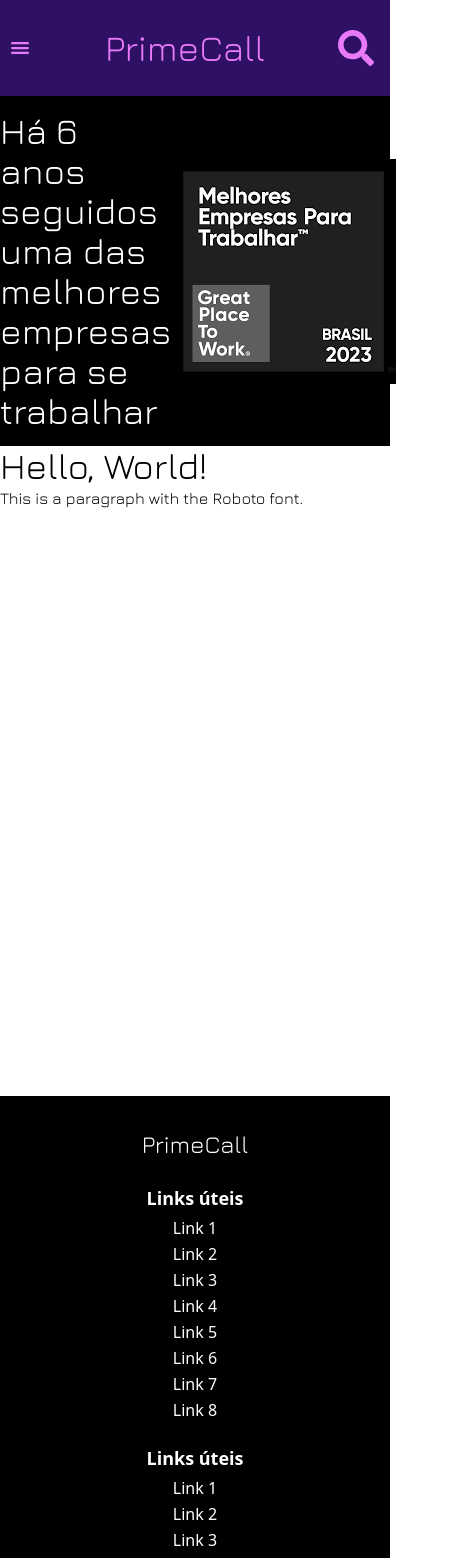
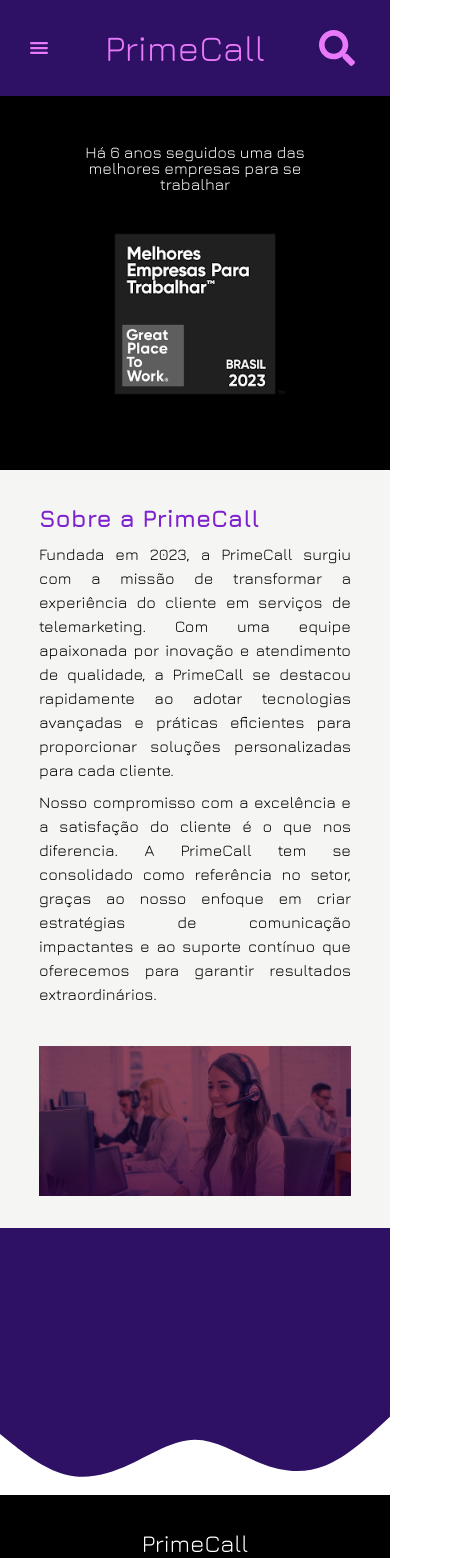
Before and after one commit to Ighor-A-Oliveira/PrimeCall, a React (Vite) app: page / in a window 390 px wide. Shown: the top 1558 px of the page, 460 px wide, since content can reach past the window. Built offline with nearby package versions, Linux system fonts and the light colour scheme.

Commit message:
add a about us section to the home page, need to redo the footer since it is not responsive and it is causing issues on smaller devices

```diff
--- a/src/pages/Footer.jsx
+++ b/src/pages/Footer.jsx
@@ -45,8 +45,8 @@ export default function Footer() {
         </div>
       </div>
 
-      <div className="md:w-[87%] h-[150px] sm:w-full flex mt-6">
-        <div className="w-[65%] sm:w-full flex items-center flex-row sm:justify-between pr-14 ">
+      <div className="md:w-[87%] h-[150px] sm:w-full flex mt-6 hidden">
+        <div className="w-[65%] sm:w-full flex items-center sm:flex-col md:flex-row sm:justify-between pr-14 ">
           <div className="">
             <Link className="cursor-pointer">
                   Configurações de cookies
@@ -69,12 +69,12 @@ export default function Footer() {
           </div>
         </div>
 
-        <div className="w-[30%] flex justify-center items-center flex-col">
+        <div className="w-[30%] flex justify-center items-center flex-col hidden">
           <div>
             <p>Siga-nos nas redes sociais:</p>
           </div>
 
-          <div className="flex justify-center items-center">
+          <div className="flex justify-center items-center ">
             <Link>
               <FaSquareXTwitter  className="text-4xl text-fuchsia-400 cursor-pointer"/>
             </Link>
--- a/src/pages/Home.jsx
+++ b/src/pages/Home.jsx
@@ -1,13 +1,38 @@
 
 export default function Home() {
   return (
-    <div className="font-jura min-h-[1000px] w-full">
-      <div className="bg-black min-h-[350px] flex justify-around items-center">
-        <p className="text-white text-4xl">Há 6 anos seguidos uma das melhores empresas para se trabalhar</p>
-        <img src="/assets/images/gptw.png" alt="" />
+    <div className="font-jura min-h-[1000px] max-w-full">
+      {/*faixa*/}
+      <div className="bg-black flex justify-center items-center w-full">
+      <div className=" min-h-[470px] lg:min-h-[500px] max-w-[80%] flex lg:justify-around items-center w-full flex-col lg:flex-row">
+        <p className="text-white mt-36 lg:mt-0 mb-8 lg:mb-0 lg:text-4xl sm:text-base max-w-[90%] text-center">Há 6 anos seguidos uma das melhores empresas para se trabalhar</p>
+        <img className="max-w-[180px] sm:max-w-[200px] lg:max-w-[600px]" src="/assets/images/gptw.png"  alt="" />
       </div>
-      <h1 className="text-4xl">Hello, World!</h1>
-      <p className="text-base">This is a paragraph with the Roboto font.</p>
+      </div>
+
+      {/*conteudo*/}
+      <div className="bg-stone-100 min-h-[300px] flex justify-center py-8">
+        <div className="flex justify-around items-center max-w-[80%] flex-col lg:flex-row">
+          <div className="lg:px-6 text-justify max-w-[100%] lg:max-w-[60%]">
+            <p className="text-purple-700 text-2xl md:text-3xl mb-2 font-bold">Sobre a PrimeCall</p>
+            <p className="text-base sm:text-lg mb-2">Fundada em 2023, a PrimeCall surgiu com a missão de transformar a experiência do cliente em serviços de telemarketing. Com uma equipe apaixonada por inovação e atendimento de qualidade, a PrimeCall se destacou rapidamente ao adotar tecnologias avançadas e práticas eficientes para proporcionar soluções personalizadas para cada cliente.</p>
+            <p className="text-base sm:text-lg mb-2">Nosso compromisso com a excelência e a satisfação do cliente é o que nos diferencia. A PrimeCall tem se consolidado como referência no setor, graças ao nosso enfoque em criar estratégias de comunicação impactantes e ao suporte contínuo que oferecemos para garantir resultados extraordinários.</p>
+          </div>
+          <div className="mt-8 md:mt-0 max-w-[100%] max-h-auto ">
+            <img src="/assets/images/image-main-page-3.jpeg" className="w-full h-full" alt="" />
+          </div>
+        </div>
+      </div>
+
+
+      <div className="h-[180px] md:h-[350px]  bg-violet-950"></div>
+      <svg className="block md:hidden" xmlns="http://www.w3.org/2000/svg" viewBox="0 0 1440 320">
+        <path fill="#2e1065" d="M0,96L40,128C80,160,160,224,240,245.3C320,267,400,245,480,208C560,171,640,117,720,117.3C800,117,880,171,960,202.7C1040,235,1120,245,1200,213.3C1280,181,1360,107,1400,69.3L1440,32L1440,0L1400,0C1360,0,1280,0,1200,0C1120,0,1040,0,960,0C880,0,800,0,720,0C640,0,560,0,480,0C400,0,320,0,240,0C160,0,80,0,40,0L0,0Z"></path>
+      </svg>
+      <svg className="md:block hidden" xmlns="http://www.w3.org/2000/svg" viewBox="0 0 1440 320">
+        <path fill="#2e1065" d="M0,288L12.6,261.3C25.3,235,51,181,76,176C101.1,171,126,213,152,202.7C176.8,192,202,128,227,96C252.6,64,278,64,303,69.3C328.4,75,354,85,379,106.7C404.2,128,429,160,455,154.7C480,149,505,107,531,96C555.8,85,581,107,606,133.3C631.6,160,657,192,682,224C707.4,256,733,288,758,250.7C783.2,213,808,107,834,101.3C858.9,96,884,192,909,240C934.7,288,960,288,985,293.3C1010.5,299,1036,309,1061,282.7C1086.3,256,1112,192,1137,176C1162.1,160,1187,192,1213,202.7C1237.9,213,1263,203,1288,165.3C1313.7,128,1339,64,1364,48C1389.5,32,1415,64,1427,80L1440,96L1440,0L1427.4,0C1414.7,0,1389,0,1364,0C1338.9,0,1314,0,1288,0C1263.2,0,1238,0,1213,0C1187.4,0,1162,0,1137,0C1111.6,0,1086,0,1061,0C1035.8,0,1011,0,985,0C960,0,935,0,909,0C884.2,0,859,0,834,0C808.4,0,783,0,758,0C732.6,0,707,0,682,0C656.8,0,632,0,606,0C581.1,0,556,0,531,0C505.3,0,480,0,455,0C429.5,0,404,0,379,0C353.7,0,328,0,303,0C277.9,0,253,0,227,0C202.1,0,177,0,152,0C126.3,0,101,0,76,0C50.5,0,25,0,13,0L0,0Z"></path>
+      </svg>
+      <p className="text-base"></p>
     </div>
   )
 }
--- a/src/pages/Navbar.jsx
+++ b/src/pages/Navbar.jsx
@@ -5,8 +5,8 @@ import { FaSearch } from "react-icons/fa";
 
 export default function Navbar() {
   return (
-    <nav className="flex items-center justify-between bg-violet-950 w-full min-h-24 text-fuchsia-400">
-      <IoMenu className="ml-2 text-2xl md:hidden" />
+    <nav className="z-50 max-w-[100%] flex items-center justify-around bg-violet-950 w-full min-h-24 text-fuchsia-400 fixed">
+      <IoMenu className="md:ml-2 text-2xl md:hidden" />
 
       <Link className="md:ml-4 lg:ml-16" to="/">
         <p
@@ -83,7 +83,7 @@ export default function Navbar() {
 
       </div>
 
-      <div className="mr-2 md:mr-4 lg:mr-16 mr-0 md:flex items-center justify-between">
+      <div className="md:mr-4 lg:mr-16 mr-0 md:flex items-center justify-between">
         <button className="text-sm mr-2 lg:mr-4 hidden md:block hover:bg-white bg-fuchsia-400 text-violet-950 w-full rounded-2xl">
           Contact Us
         </button>
```
